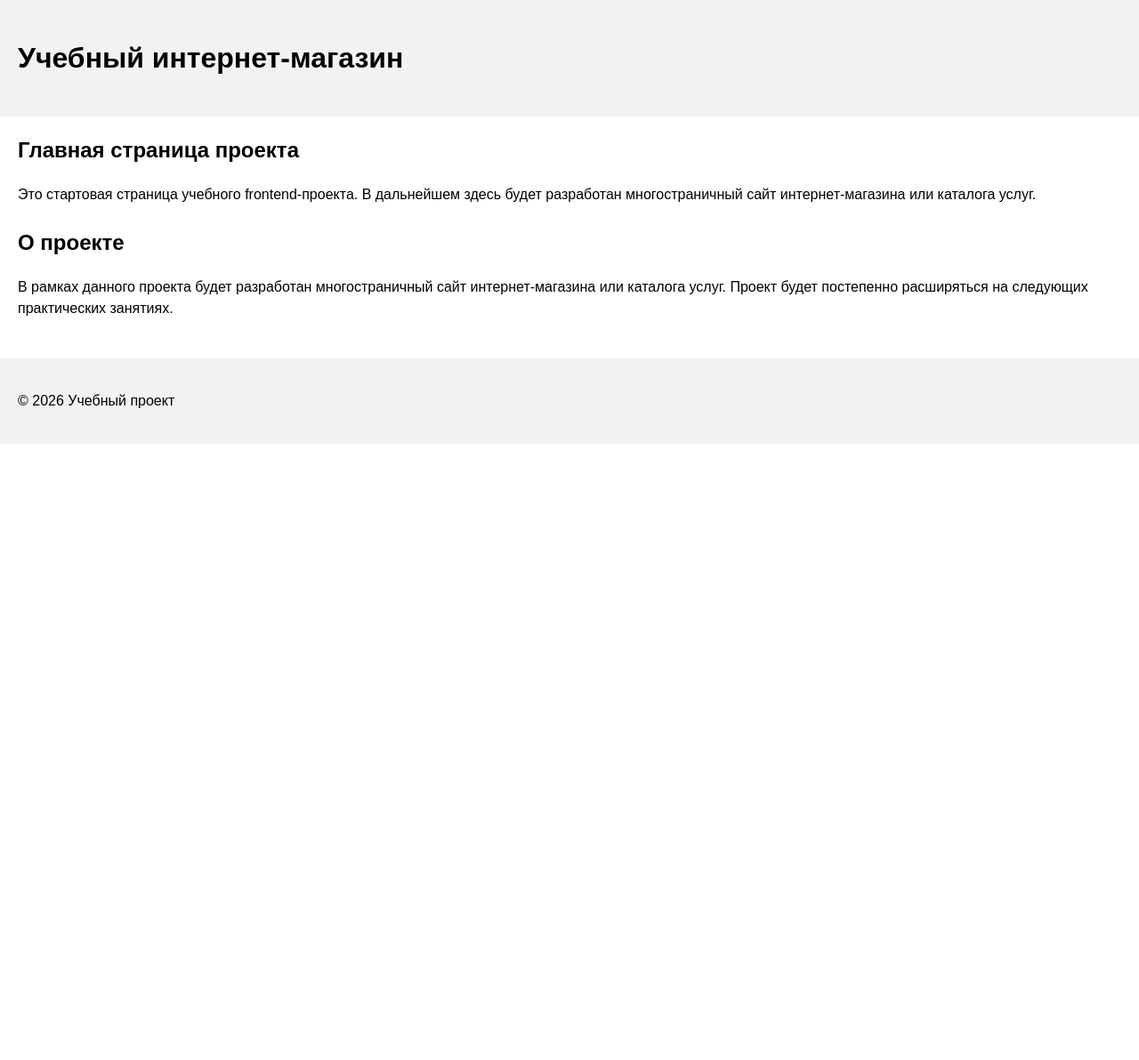
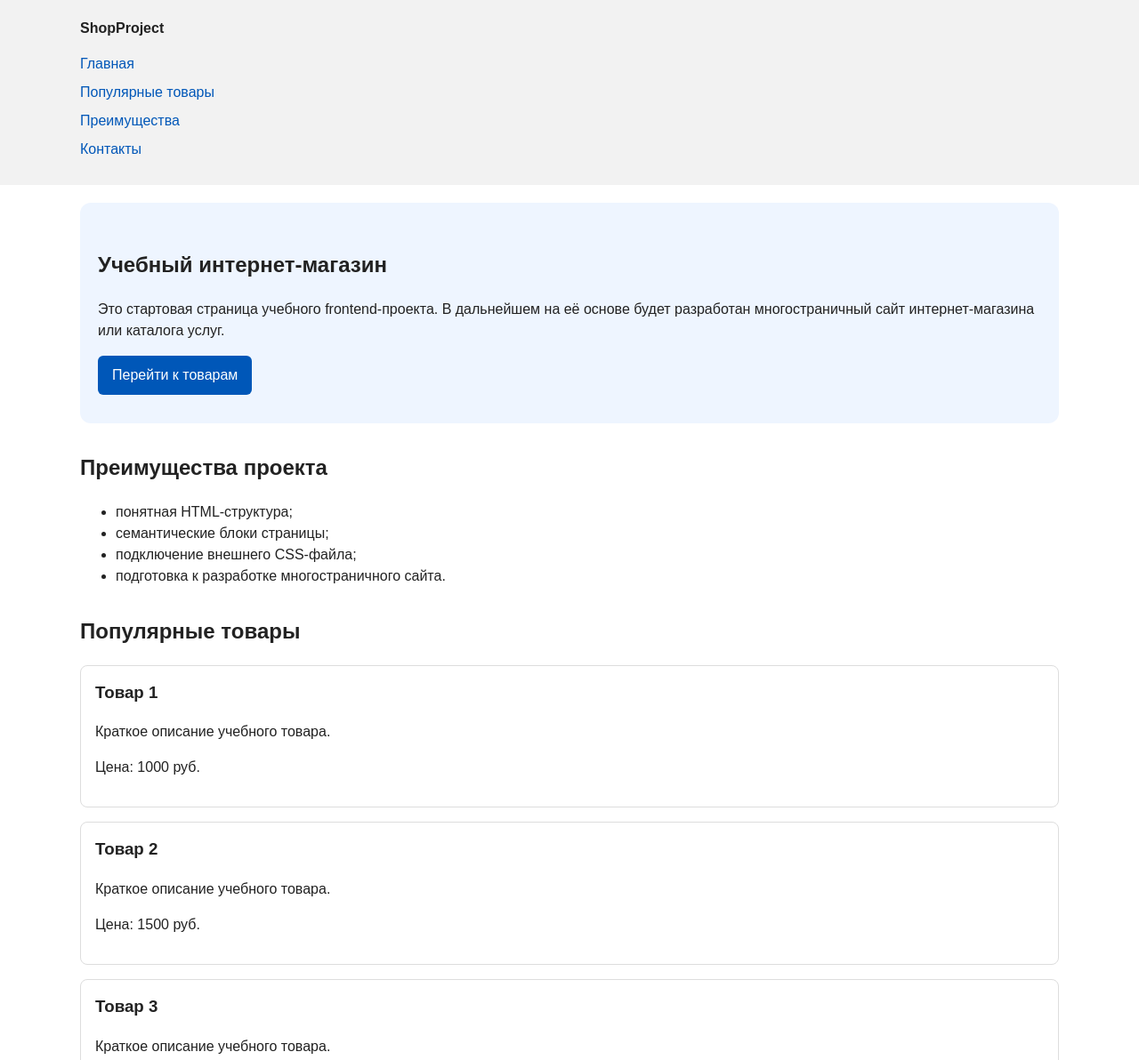
Before and after one commit to Korzhik36/kr1-html-css-shop, a plain HTML site: page index.html in a window 1280 px wide. Shown: the top 1192 px of the page at 89% size. Before the commit the page ends 800 px from the top, so only its background shows below. Drawn offline with Linux system fonts and the light colour scheme.

Commit message:
feat: add semantic HTML structure and base CSS styles

```diff
--- a/css/style.css
+++ b/css/style.css
@@ -1,9 +1,17 @@
+/* 1. Минимальный сброс стилей и базовые настройки body */
+* {
+  box-sizing: border-box;
+}
+
 body {
   margin: 0;
   font-family: Arial, sans-serif;
   line-height: 1.5;
+  color: #222222;
+  background-color: #ffffff;
 }
 
+/* 2. Базовые отступы и фон для главных областей */
 header,
 main,
 footer {
@@ -14,10 +22,87 @@ header,
 footer {
   background-color: #f2f2f2;
 }
-section {
-  margin-bottom: 24px;
+
+/* 3. Оформление шапки и навигации */
+.site-header {
+  max-width: 1100px;
+  margin: 0 auto;
 }
 
-section h2 {
+.site-logo {
+  font-weight: bold;
+  text-decoration: none;
+  color: #222222;
+}
+
+.site-nav__list {
+  padding: 0;
+  margin: 16px 0 0;
+  list-style: none;
+}
+
+.site-nav__list li {
+  margin-bottom: 8px;
+}
+
+.site-nav__list a {
+  color: #0057b8;
+  text-decoration: none;
+}
+
+.site-nav__list a:hover {
+  text-decoration: underline;
+}
+
+/* 4. Оформление секций и Hero-блока */
+.hero {
+  max-width: 1100px;
+  margin: 0 auto 32px;
+  padding: 32px 20px;
+  background-color: #eef5ff;
+  border-radius: 12px;
+}
+
+.section {
+  max-width: 1100px;
+  margin: 0 auto 32px;
+}
+
+.section h2 {
   margin-top: 0;
 }
+
+/* 5. Оформление карточек товаров */
+.product-card {
+  margin-bottom: 16px;
+  padding: 16px;
+  border: 1px solid #dddddd;
+  border-radius: 8px;
+  background-color: #ffffff;
+}
+
+.product-card h3 {
+  margin-top: 0;
+}
+
+/* 6. Оформление кнопки и блока aside */
+.button {
+  display: inline-block;
+  padding: 10px 16px;
+  color: #ffffff;
+  background-color: #0057b8;
+  text-decoration: none;
+  border-radius: 6px;
+}
+
+.button:hover {
+  background-color: #003f86;
+}
+
+.aside-info {
+  max-width: 1100px;
+  margin: 0 auto 32px;
+  padding: 16px;
+  border-left: 4px solid #0057b8;
+  background-color: #f7f7f7;
+}
--- a/index.html
+++ b/index.html
@@ -3,33 +3,82 @@
 <head>
   <meta charset="UTF-8">
   <meta name="viewport" content="width=device-width, initial-scale=1.0">
-  <title>Каталог товаров</title>
+  <title>Учебный интернет-магазин</title>
   <link rel="stylesheet" href="css/style.css">
 </head>
 <body>
+
   <header>
-    <h1>Учебный интернет-магазин</h1>
+    <div class="site-header">
+      <a class="site-logo" href="index.html">ShopProject</a>
+      <nav class="site-nav" aria-label="Основная навигация">
+        <ul class="site-nav__list">
+          <li><a href="index.html">Главная</a></li>
+          <li><a href="#popular">Популярные товары</a></li>
+          <li><a href="#advantages">Преимущества</a></li>
+          <li><a href="#contacts">Контакты</a></li>
+        </ul>
+      </nav>
+    </div>
   </header>
-  <main>
-    <section>
-      <h2>Главная страница проекта</h2>
+<main>
+    <!-- Hero-блок -->
+    <section class="hero">
+      <h1>Учебный интернет-магазин</h1>
       <p>
         Это стартовая страница учебного frontend-проекта.
-        В дальнейшем здесь будет разработан многостраничный сайт
+        В дальнейшем на её основе будет разработан многостраничный сайт
         интернет-магазина или каталога услуг.
       </p>
+      <a class="button" href="#popular">Перейти к товарам</a>
     </section>
-    <section>
-  <h2>О проекте</h2>
-  <p>
-    В рамках данного проекта будет разработан многостраничный сайт
-    интернет-магазина или каталога услуг. Проект будет постепенно
-    расширяться на следующих практических занятиях.
-  </p>
-</section>
+
+    <!-- Блок преимуществ -->
+    <section class="section" id="advantages">
+      <h2>Преимущества проекта</h2>
+      <ul class="advantages-list">
+        <li>понятная HTML-структура;</li>
+        <li>семантические блоки страницы;</li>
+        <li>подключение внешнего CSS-файла;</li>
+        <li>подготовка к разработке многостраничного сайта.</li>
+      </ul>
+    </section>
+
+    <!-- Блок популярных товаров -->
+    <section class="section" id="popular">
+      <h2>Популярные товары</h2>
+      <article class="product-card">
+        <h3>Товар 1</h3>
+        <p>Краткое описание учебного товара.</p>
+        <p>Цена: 1000 руб.</p>
+      </article>
+      <article class="product-card">
+        <h3>Товар 2</h3>
+        <p>Краткое описание учебного товара.</p>
+        <p>Цена: 1500 руб.</p>
+      </article>
+      <article class="product-card">
+        <h3>Товар 3</h3>
+        <p>Краткое описание учебного товара.</p>
+        <p>Цена: 2000 руб.</p>
+      </article>
+    </section>
+
+    <!-- Дополнительный информационный блок -->
+    <aside class="aside-info">
+      <h2>Информация для студентов</h2>
+      <p>
+        На следующих практических занятиях этот проект будет расширяться:
+        появятся формы, модальное окно, дополнительные страницы, Flex/Grid,
+        БЭМ-структура и адаптивная версия сайта.
+      </p>
+    </aside>
   </main>
-  <footer>
-    <p>&copy; 2026 Учебный проект</p>
+
+  <!-- Подвал сайта -->
+  <footer id="contacts">
+    <p>&copy; 2026 Учебный проект. Все права защищены.</p>
+    <p>Дисциплина: Фронтенд и бэкенд разработка</p>
   </footer>
 </body>
 </html>
```
Also changed, not shown: 1 other file.
